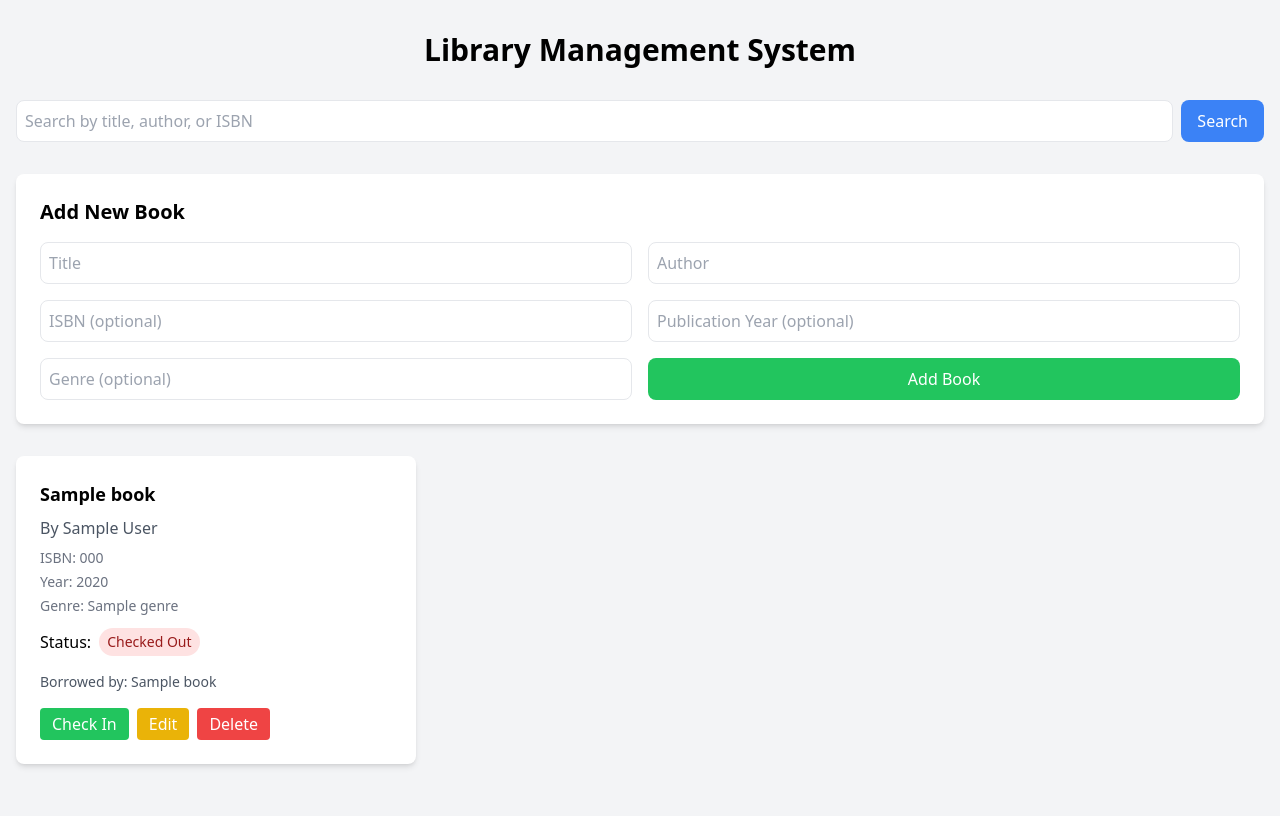
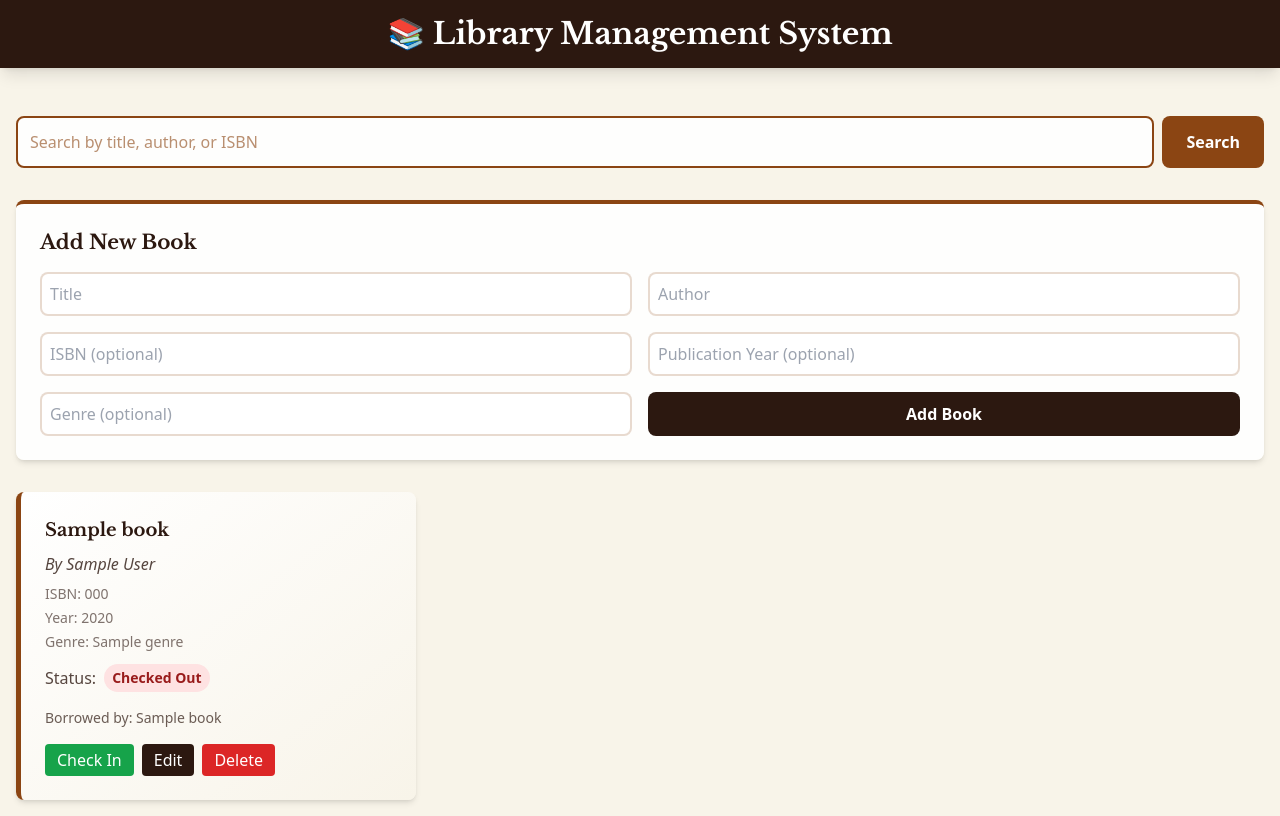
Before and after one commit to overlordiam/library-management, a FastAPI app: template app/templates/index.html in a window 1280 px wide. Before the commit the page ends 767 px from the top, so only its background shows below. Run offline with FastAPI, Linux system fonts and the light colour scheme; the template is opened without the code that fills it: most values are stand-ins (such as "Sample title", 1, 10 or a date in 2020); some libraries are stand-ins or nearby versions.

Commit message:
Initial commit

```diff
--- a/app/main.py
+++ b/app/main.py
@@ -1,6 +1,7 @@
 from fastapi import FastAPI, Request, Depends, Form, HTTPException
 from fastapi.templating import Jinja2Templates
 from fastapi.staticfiles import StaticFiles
+from fastapi.responses import RedirectResponse
 from sqlalchemy.ext.asyncio import AsyncSession
 from sqlalchemy import select
 from sqlalchemy.orm import selectinload
@@ -49,7 +50,7 @@ async def add_book(
     )
     db.add(book)
     await db.commit()
-    return {"success": True}
+    return RedirectResponse(url="/", status_code=303)
 
 @app.post("/books/{book_id}/delete")
 async def delete_book(book_id: int, db: AsyncSession = Depends(get_db)):
@@ -59,7 +60,7 @@ async def delete_book(book_id: int, db: AsyncSession = Depends(get_db)):
         raise HTTPException(status_code=404, detail="Book not found")
     await db.delete(book)
     await db.commit()
-    return {"success": True}
+    return RedirectResponse(url="/", status_code=303)
 
 @app.post("/books/{book_id}/update")
 async def update_book(
@@ -83,7 +84,7 @@ async def update_book(
     book.genre = genre
 
     await db.commit()
-    return {"success": True}
+    return RedirectResponse(url="/", status_code=303)
 
 @app.post("/books/{book_id}/checkout")
 async def checkout_book(
@@ -104,7 +105,7 @@ async def checkout_book(
     book.checkout_date = datetime.now()
 
     await db.commit()
-    return {"success": True}
+    return RedirectResponse(url="/", status_code=303)
 
 @app.post("/books/{book_id}/checkin")
 async def checkin_book(book_id: int, db: AsyncSession = Depends(get_db)):
@@ -119,7 +120,7 @@ async def checkin_book(book_id: int, db: AsyncSession = Depends(get_db)):
     book.return_date = datetime.now()
 
     await db.commit()
-    return {"success": True}
+    return RedirectResponse(url="/", status_code=303)
 
 @app.get("/books/search")
 async def search_books(
--- a/app/templates/index.html
+++ b/app/templates/index.html
@@ -6,37 +6,54 @@
     <title>Library Management System</title>
     <script src="https://cdn.tailwindcss.com"></script>
     <script src="https://unpkg.com/htmx.org@1.9.6"></script>
+    <link href="https://fonts.googleapis.com/css2?family=Libre+Baskerville:ital,wght@0,400;0,700;1,400&display=swap" rel="stylesheet">
+    <style>
+        .font-library { font-family: 'Libre Baskerville', serif; }
+        .book-card {
+            background: linear-gradient(to right bottom, #fff, #f8f4e9);
+            border-left: 5px solid #8b4513;
+        }
+        .book-card:hover {
+            transform: translateY(-2px);
+            box-shadow: 0 4px 6px -1px rgba(139, 69, 19, 0.1), 0 2px 4px -1px rgba(139, 69, 19, 0.06);
+            transition: all 0.2s ease;
+        }
+    </style>
 </head>
-<body class="bg-gray-100">
-    <div class="container mx-auto px-4 py-8">
-        <h1 class="text-3xl font-bold mb-8 text-center">Library Management System</h1>
+<body class="bg-[#f8f4e9] min-h-screen">
+    <nav class="bg-[#2c1810] text-white py-4 shadow-lg mb-8">
+        <div class="container mx-auto px-4">
+            <h1 class="text-3xl font-library font-bold text-center">📚 Library Management System</h1>
+        </div>
+    </nav>
 
+    <div class="container mx-auto px-4 py-4">
         <!-- Search Bar -->
         <div class="mb-8">
-            <form action="/books/search" method="GET" class="flex gap-2">
+            <form action="/books/search" method="GET" class="flex gap-2" id="searchForm">
                 <input type="text" name="query" placeholder="Search by title, author, or ISBN"
-                       class="flex-1 p-2 border rounded-lg" value="{{ search_query or '' }}">
-                <button type="submit" class="bg-blue-500 text-white px-4 py-2 rounded-lg hover:bg-blue-600">
+                       class="flex-1 p-3 border-2 border-[#8b4513] rounded-lg bg-white/90 placeholder-[#8b4513]/60 focus:outline-none focus:ring-2 focus:ring-[#8b4513]/50">
+                <button type="submit" class="bg-[#8b4513] text-white px-6 py-2 rounded-lg hover:bg-[#723a0f] transition-colors font-semibold">
                     Search
                 </button>
             </form>
         </div>
 
         <!-- Add Book Form -->
-        <div class="mb-8 bg-white p-6 rounded-lg shadow-md">
-            <h2 class="text-xl font-semibold mb-4">Add New Book</h2>
+        <div class="mb-8 bg-white/90 p-6 rounded-lg shadow-md border-t-4 border-[#8b4513]">
+            <h2 class="text-xl font-library font-bold mb-4 text-[#2c1810]">Add New Book</h2>
             <form action="/books/add" method="POST" class="grid grid-cols-1 md:grid-cols-2 gap-4">
                 <input type="text" name="title" placeholder="Title" required
-                       class="p-2 border rounded-lg">
+                       class="p-2 border-2 border-[#8b4513]/20 rounded-lg focus:border-[#8b4513] focus:outline-none">
                 <input type="text" name="author" placeholder="Author" required
-                       class="p-2 border rounded-lg">
+                       class="p-2 border-2 border-[#8b4513]/20 rounded-lg focus:border-[#8b4513] focus:outline-none">
                 <input type="text" name="isbn" placeholder="ISBN (optional)"
-                       class="p-2 border rounded-lg">
+                       class="p-2 border-2 border-[#8b4513]/20 rounded-lg focus:border-[#8b4513] focus:outline-none">
                 <input type="number" name="publication_year" placeholder="Publication Year (optional)"
-                       class="p-2 border rounded-lg">
+                       class="p-2 border-2 border-[#8b4513]/20 rounded-lg focus:border-[#8b4513] focus:outline-none">
                 <input type="text" name="genre" placeholder="Genre (optional)"
-                       class="p-2 border rounded-lg">
-                <button type="submit" class="bg-green-500 text-white px-4 py-2 rounded-lg hover:bg-green-600">
+                       class="p-2 border-2 border-[#8b4513]/20 rounded-lg focus:border-[#8b4513] focus:outline-none">
+                <button type="submit" class="bg-[#2c1810] text-white px-4 py-2 rounded-lg hover:bg-[#1a0f0a] transition-colors font-semibold">
                     Add Book
                 </button>
             </form>
@@ -44,52 +61,67 @@
 
         <!-- Books List -->
         <div class="grid grid-cols-1 md:grid-cols-2 lg:grid-cols-3 gap-6">
+            {% if not books %}
+            <div class="col-span-full text-center py-8">
+                {% if search_query %}
+                <div class="bg-[#2c1810]/5 border border-[#2c1810]/20 rounded-lg p-6">
+                    <p class="text-lg text-[#2c1810] mb-2 font-library">No books found matching "{{ search_query }}"</p>
+                    <a href="/" class="text-[#8b4513] hover:text-[#2c1810] underline font-semibold">View all books</a>
+                </div>
+                {% else %}
+                <div class="bg-[#2c1810]/5 border border-[#2c1810]/20 rounded-lg p-6">
+                    <p class="text-lg text-[#2c1810] font-library">No books in the library yet</p>
+                    <p class="text-[#2c1810]/70">Add your first book using the form above</p>
+                </div>
+                {% endif %}
+            </div>
+            {% endif %}
             {% for book in books %}
-            <div class="bg-white p-6 rounded-lg shadow-md">
-                <h3 class="text-lg font-semibold mb-2">{{ book.title }}</h3>
-                <p class="text-gray-600 mb-2">By {{ book.author }}</p>
+            <div class="book-card p-6 rounded-lg shadow-md">
+                <h3 class="text-lg font-library font-bold mb-2 text-[#2c1810]">{{ book.title }}</h3>
+                <p class="text-[#2c1810]/80 mb-2 italic">By {{ book.author }}</p>
                 {% if book.isbn %}
-                <p class="text-sm text-gray-500 mb-1">ISBN: {{ book.isbn }}</p>
+                <p class="text-sm text-[#2c1810]/60 mb-1">ISBN: {{ book.isbn }}</p>
                 {% endif %}
                 {% if book.publication_year %}
-                <p class="text-sm text-gray-500 mb-1">Year: {{ book.publication_year }}</p>
+                <p class="text-sm text-[#2c1810]/60 mb-1">Year: {{ book.publication_year }}</p>
                 {% endif %}
                 {% if book.genre %}
-                <p class="text-sm text-gray-500 mb-3">Genre: {{ book.genre }}</p>
+                <p class="text-sm text-[#2c1810]/60 mb-3">Genre: {{ book.genre }}</p>
                 {% endif %}
 
                 <div class="flex items-center mb-4">
-                    <span class="mr-2">Status:</span>
+                    <span class="mr-2 text-[#2c1810]/80">Status:</span>
                     {% if book.is_available %}
-                    <span class="bg-green-100 text-green-800 px-2 py-1 rounded-full text-sm">Available</span>
+                    <span class="bg-green-100 text-green-800 px-2 py-1 rounded-full text-sm font-semibold">Available</span>
                     {% else %}
-                    <span class="bg-red-100 text-red-800 px-2 py-1 rounded-full text-sm">Checked Out</span>
+                    <span class="bg-red-100 text-red-800 px-2 py-1 rounded-full text-sm font-semibold">Checked Out</span>
                     {% endif %}
                 </div>
 
                 {% if not book.is_available %}
-                <p class="text-sm text-gray-600 mb-2">Borrowed by: {{ book.borrower_name }}</p>
+                <p class="text-sm text-[#2c1810]/70 mb-2">Borrowed by: {{ book.borrower_name }}</p>
                 {% endif %}
 
                 <div class="flex gap-2 mt-4">
                     {% if book.is_available %}
                     <button onclick="checkoutBook('{{ book.id }}')"
-                            class="bg-blue-500 text-white px-3 py-1 rounded hover:bg-blue-600">
+                            class="bg-[#8b4513] text-white px-3 py-1 rounded hover:bg-[#723a0f] transition-colors">
                         Check Out
                     </button>
                     {% else %}
                     <form action="/books/{{ book.id }}/checkin" method="POST">
-                        <button type="submit" class="bg-green-500 text-white px-3 py-1 rounded hover:bg-green-600">
+                        <button type="submit" class="bg-green-600 text-white px-3 py-1 rounded hover:bg-green-700 transition-colors">
                             Check In
                         </button>
                     </form>
                     {% endif %}
                     <button onclick="editBook('{{ book.id }}')"
-                            class="bg-yellow-500 text-white px-3 py-1 rounded hover:bg-yellow-600">
+                            class="bg-[#2c1810] text-white px-3 py-1 rounded hover:bg-[#1a0f0a] transition-colors">
                         Edit
                     </button>
                     <form action="/books/{{ book.id }}/delete" method="POST" class="inline">
-                        <button type="submit" class="bg-red-500 text-white px-3 py-1 rounded hover:bg-red-600">
+                        <button type="submit" class="bg-red-600 text-white px-3 py-1 rounded hover:bg-red-700 transition-colors">
                             Delete
                         </button>
                     </form>
@@ -101,17 +133,17 @@
 
     <!-- Modal for checkout -->
     <div id="checkoutModal" class="hidden fixed inset-0 bg-black bg-opacity-50 flex items-center justify-center">
-        <div class="bg-white p-6 rounded-lg w-96">
-            <h2 class="text-xl font-semibold mb-4">Check Out Book</h2>
+        <div class="bg-white p-6 rounded-lg w-96 border-t-4 border-[#8b4513]">
+            <h2 class="text-xl font-library font-bold mb-4 text-[#2c1810]">Check Out Book</h2>
             <form id="checkoutForm" method="POST" class="space-y-4">
                 <input type="text" name="borrower_name" placeholder="Borrower's Name" required
-                       class="w-full p-2 border rounded-lg">
+                       class="w-full p-3 border-2 border-[#8b4513]/20 rounded-lg focus:border-[#8b4513] focus:outline-none">
                 <div class="flex justify-end gap-2">
                     <button type="button" onclick="closeCheckoutModal()"
-                            class="bg-gray-500 text-white px-4 py-2 rounded hover:bg-gray-600">
+                            class="bg-gray-500 text-white px-4 py-2 rounded hover:bg-gray-600 transition-colors">
                         Cancel
                     </button>
-                    <button type="submit" class="bg-blue-500 text-white px-4 py-2 rounded hover:bg-blue-600">
+                    <button type="submit" class="bg-[#8b4513] text-white px-4 py-2 rounded hover:bg-[#723a0f] transition-colors">
                         Confirm
                     </button>
                 </div>
@@ -120,6 +152,17 @@
     </div>
 
     <script>
+        // Clean up URL on page load if it's a search result
+        if (window.location.search.includes('query=')) {
+            window.history.replaceState({}, '', '/');
+        }
+
+        document.getElementById('searchForm').addEventListener('submit', function(e) {
+            setTimeout(() => {
+                this.reset();
+            }, 100);
+        });
+
         function checkoutBook(bookId) {
             const modal = document.getElementById('checkoutModal');
             const form = document.getElementById('checkoutForm');
--- a/requirements.txt
+++ b/requirements.txt
@@ -1,6 +1,6 @@
 fastapi==0.104.1
 uvicorn==0.24.0
-sqlalchemy==2.0.23
+sqlalchemy==1.4.41
 python-multipart==0.0.6
 jinja2==3.1.2
 aiosqlite==0.19.0
```
Also changed, not shown: render.yaml (added, +9 -0 lines), 1 other file.
